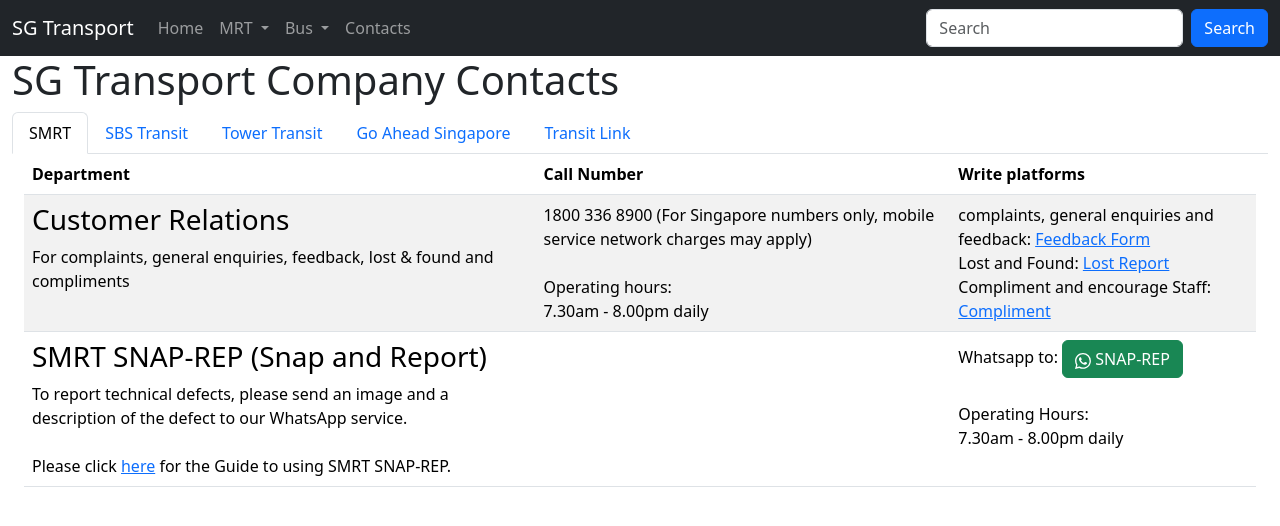
After one commit to daniel-life/sg-transport-info, a Flask app: page /contacts in a window 1280 px wide. The commit adds this page. Shown: the top 526 px of the page. Run offline with Flask 2, Linux system fonts and the light colour scheme.

Commit message:
added navbar layout and contacts for SMRT

```diff
--- a/__init__.py
+++ b/__init__.py
@@ -6,5 +6,9 @@
 def home():
      return render_template('home.html')
 
+@app.route('/contacts')
+def contacts():
+     return render_template('contacts.html')
+
 if __name__ == '__main__':
     app.run()
--- /dev/null
+++ b/templates/contacts.html
@@ -0,0 +1,89 @@
+{% extends "base.html" %}
+{% block title %}SG Transport - Contacts{% endblock %}
+
+{% block content %}
+<h1>SG Transport Company Contacts</h1>
+
+<!-- Nav tabs -->
+<ul class="nav nav-tabs">
+    <li class="nav-item">
+        <a class="nav-link active" data-bs-toggle="tab" href="#smrt">SMRT</a>
+    </li>
+    <li class="nav-item">
+        <a class="nav-link" data-bs-toggle="tab" href="#sbst">SBS Transit</a>
+    </li>
+    <li class="nav-item">
+        <a class="nav-link" data-bs-toggle="tab" href="#towert">Tower Transit</a>
+    </li>
+    <li class="nav-item">
+        <a class="nav-link" data-bs-toggle="tab" href="#goahead">Go Ahead Singapore</a>
+    </li>
+    <li>
+        <a class="nav-link" data-bs-toggle="tab" href="#transitlink">Transit Link</a>
+    </li>
+</ul>
+
+<!-- Tab panes -->
+<!-- Container-fluid: responsive width that adjusts accoring to width of device screen-->
+<div class="tab-content">
+    <div class="tab-pane container-fluid active" id="smrt">
+        <table class="table table-striped">
+            <thead>
+                <tr>
+                    <th>Department</th>
+                    <th>Call Number</th>
+                    <th>Write platforms</th>
+                </tr>
+            </thead>
+            <tbody>
+                <tr>
+                    <td>
+                        <h3>Customer Relations</h3>
+                        For complaints, general enquiries, feedback, lost & found and compliments
+                    </td>
+                    <td>
+                        1800 336 8900 (For Singapore numbers only, mobile service network charges may apply)
+                        <br><br>
+                        Operating hours:<br>7.30am - 8.00pm daily
+                    </td>
+                    <td>
+                        complaints, general enquiries and feedback: <a href="https://www.smrt.com.sg/feedback">Feedback Form</a>
+                        <br>
+                        Lost and Found: <a href="https://www.smrt.com.sg/report">Lost Report</a>
+                        <br>
+                        Compliment and encourage Staff: <a href="https://www.smrt.com.sg/Compliment">Compliment</a>
+                    </td>
+                </tr>
+                <tr>
+                    <td>
+                        <h3>SMRT SNAP-REP (Snap and Report)</h3>
+                        To report technical defects, please send an image and a description of the defect to our WhatsApp service.
+                        <br><br>
+                        Please click <a href="https://www.smrt.com.sg/SNAP-REP">here</a> for the Guide to using SMRT SNAP-REP.
+                    </td>
+                    <td></td>
+                    <td>
+                        Whatsapp to:
+                        <button type="button" class="btn btn-success" onclick="whatsappPage()">
+                            <svg xmlns="http://www.w3.org/2000/svg" width="16" height="16" fill="currentColor" class="bi bi-whatsapp" viewBox="0 0 16 16">
+                                <path d="M13.601 2.326A7.854 7.854 0 0 0 7.994 0C3.627 0 .068 3.558.064 7.926c0 1.399.366 2.76 1.057 3.965L0 16l4.204-1.102a7.933 7.933 0 0 0 3.79.965h.004c4.368 0 7.926-3.558 7.93-7.93A7.898 7.898 0 0 0 13.6 2.326zM7.994 14.521a6.573 6.573 0 0 1-3.356-.92l-.24-.144-2.494.654.666-2.433-.156-.251a6.56 6.56 0 0 1-1.007-3.505c0-3.626 2.957-6.584 6.591-6.584a6.56 6.56 0 0 1 4.66 1.931 6.557 6.557 0 0 1 1.928 4.66c-.004 3.639-2.961 6.592-6.592 6.592zm3.615-4.934c-.197-.099-1.17-.578-1.353-.646-.182-.065-.315-.099-.445.099-.133.197-.513.646-.627.775-.114.133-.232.148-.43.05-.197-.1-.836-.308-1.592-.985-.59-.525-.985-1.175-1.103-1.372-.114-.198-.011-.304.088-.403.087-.088.197-.232.296-.346.1-.114.133-.198.198-.33.065-.134.034-.248-.015-.347-.05-.099-.445-1.076-.612-1.47-.16-.389-.323-.335-.445-.34-.114-.007-.247-.007-.38-.007a.729.729 0 0 0-.529.247c-.182.198-.691.677-.691 1.654 0 .977.71 1.916.81 2.049.098.133 1.394 2.132 3.383 2.992.47.205.84.326 1.129.418.475.152.904.129 1.246.08.38-.058 1.171-.48 1.338-.943.164-.464.164-.86.114-.943-.049-.084-.182-.133-.38-.232z"/>
+                            </svg>
+                            SNAP-REP
+                        </button>
+                        <br><br>
+                        Operating Hours:<br>7.30am - 8.00pm daily
+                    </td>
+                </tr>
+            </tbody>
+        </table>
+
+    </div>
+    <div class="tab-pane container fade" id="bus">...</div>
+    <div class="tab-pane container fade" id="taxi">...</div>
+</div>
+<script>
+    function whatsappPage() {
+        window.open('https://wa.me/+6597884398')
+    }
+</script>
+{% endblock %}
--- a/templates/includes/_navbar.html
+++ b/templates/includes/_navbar.html
@@ -9,13 +9,32 @@
         <li class="nav-item">
           <a class="nav-link" href="/">Home</a>
         </li>
+
+        <li class="nav-item dropdown">
+          <a class="nav-link dropdown-toggle" href="#" role="button" data-bs-toggle="dropdown" aria-expanded="false">
+            MRT
+          </a>
+          <ul class="dropdown-menu">
+            <li><a class="dropdown-item" href="#">History</a></li>
+            <li><a class="dropdown-item" href="#">Guide</a></li>
+          </ul>
+        </li>
+
+        <li class="nav-item dropdown">
+          <a class="nav-link dropdown-toggle" href="#" role="button" data-bs-toggle="dropdown" aria-expanded="false">
+            Bus
+          </a>
+          <ul class="dropdown-menu">
+            <li><a class="dropdown-item" href="#">History</a></li>
+            <li><a class="dropdown-item" href="#">Guide</a></li>
+          </ul>
+        </li>
+
         <li class="nav-item">
-            <a class="nav-link" href="javascript:void(0)">Link</a>
-          </li>
-          <li class="nav-item">
-            <a class="nav-link" href="javascript:void(0)">Contact Us</a>
+          <a class="nav-link" href="/contacts">Contacts</a>
         </li>
       </ul>
+
       <form class="d-flex">
         <input class="form-control me-2" type="text" placeholder="Search">
         <button class="btn btn-primary" type="button">Search</button>
```
Lines whose indentation alone changed are shown as unchanged.
